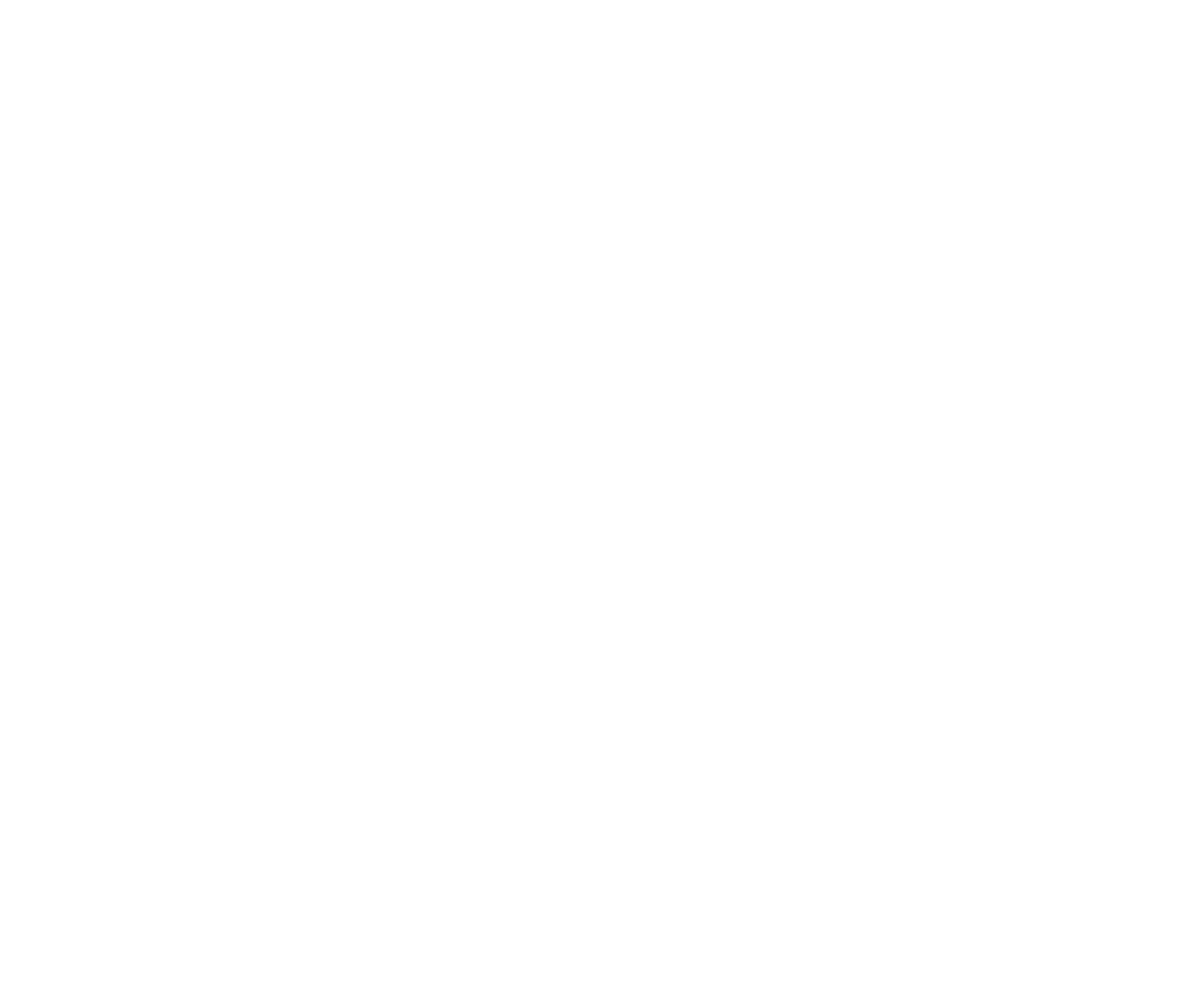
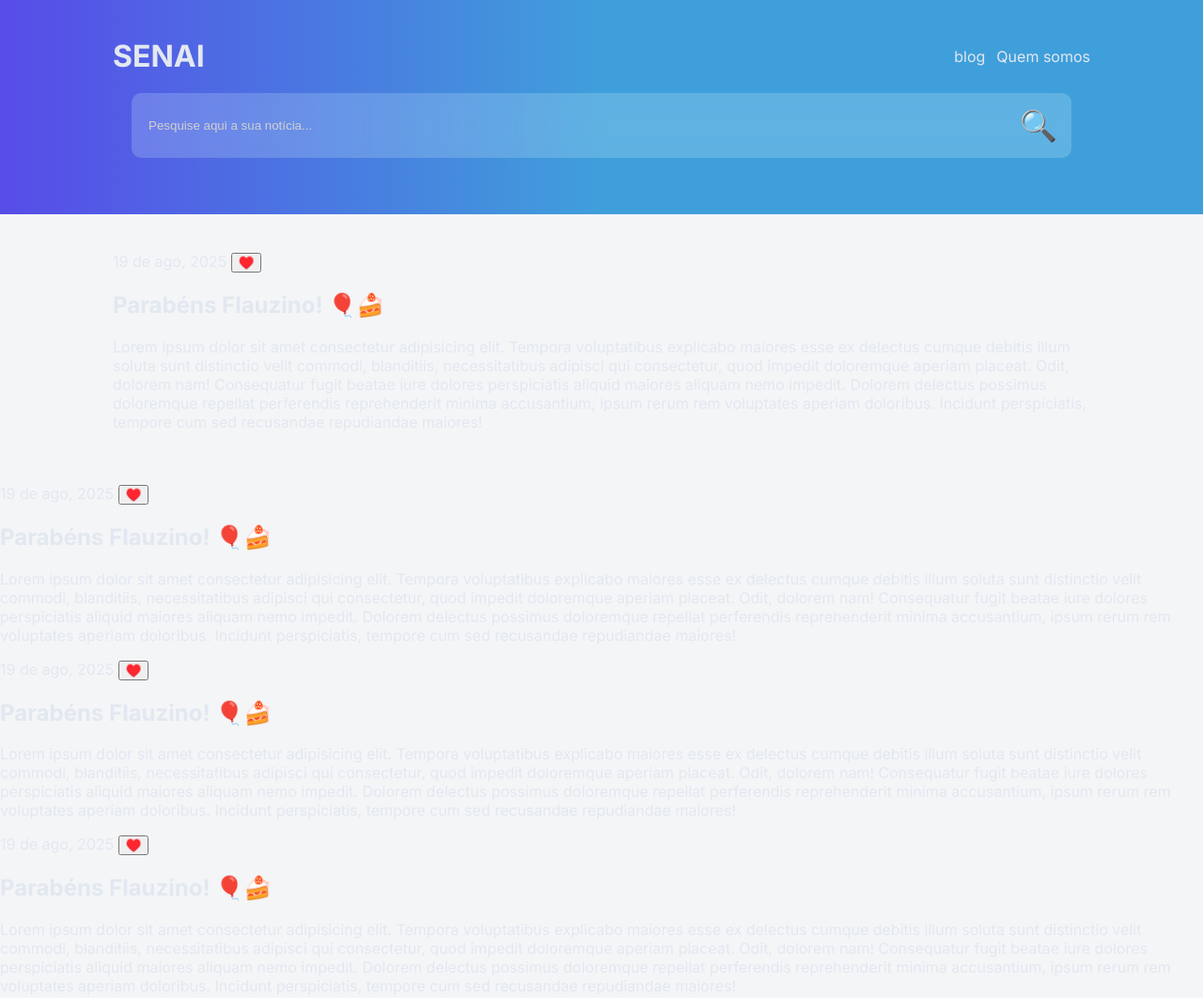
Before and after one commit to AnaGalante08/Blog, a plain HTML site: page index.html in a window 1280 px wide. Shown: the whole page at 94% size. Before the commit the page ends 800 px from the top, so only its background shows below. Drawn offline with Linux system fonts and the light colour scheme.

Commit message:
Projeto estilizado

```diff
--- a/index.html
+++ b/index.html
@@ -4,8 +4,103 @@
     <meta charset="UTF-8">
     <meta name="viewport" content="width=device-width, initial-scale=1.0">
     <title>Blog SENAI</title>
+    <link rel="stylesheet" href="style.css">
+    <link rel="preconnect" href="https://fonts.googleapis.com">
+<link rel="preconnect" href="https://fonts.gstatic.com" crossorigin>
+<link href="https://fonts.googleapis.com/css2?family=Inter:ital,opsz,wght@0,14..32,100..900;1,14..32,100..900&family=Montserrat:ital,wght@0,100..900;1,100..900&family=Poppins:ital,wght@0,100;0,200;0,300;0,400;0,500;0,600;0,700;0,800;0,900;1,100;1,200;1,300;1,400;1,500;1,600;1,700;1,800;1,900&family=Raleway:ital,wght@0,100..900;1,100..900&family=Roboto:ital,wght@0,100..900;1,100..900&display=swap" rel="stylesheet">
+
 </head>
 <body>
+    <header>
+        <div class="header-content">
+        <h1>SENAI</h1>
+
+        <nav>
+            <ul>
+               <li><a href="#">blog</a></li>
+               <li><a href="#">Quem somos</a></li>
+            </ul>
+        </nav>
+</div>
+        <div class="search-bar">
+            <input type="text" placeholder="Pesquise aqui a sua notícia...">
+            <span class="search-icon">🔍</span>
+        </div>
+    </header>
+
+    <main>
+    <!--Aqui começa  a seção principal do nosso site-->
+        <section class="articles">
+            <!--Aqui ficarão todos os cards de noticias-->
+            <article class="article-card">
+                <div class="article-header">
+                    <span class="date">19 de ago, 2025</span>
+                    <button class="likebutton">♥️</button>
+                </div>
+                <a href="noticias.html">
+<h2 class="article-title">Parabéns Flauzino! 🎈🍰</h2>
+                </a>
+
+                <p class="article-content">Lorem ipsum dolor sit amet consectetur adipisicing elit. Tempora voluptatibus explicabo maiores esse ex delectus cumque debitis illum soluta sunt distinctio velit commodi, blanditiis, necessitatibus adipisci qui consectetur, quod impedit doloremque aperiam placeat. Odit, dolorem nam! Consequatur fugit beatae iure dolores perspiciatis aliquid maiores aliquam nemo impedit. Dolorem delectus possimus doloremque repellat perferendis reprehenderit minima accusantium, ipsum rerum rem voluptates aperiam doloribus. Incidunt perspiciatis, tempore cum sed recusandae repudiandae maiores!</p>
+
+
+            </article>
+
+        </section>
+        <section class="articles2">
+            <!--Aqui ficarão todos os cards de noticias-->
+            <article class="article-card">
+                <div class="article-header">
+                    <span class="date">19 de ago, 2025</span>
+                    <button class="likebutton">♥️</button>
+                </div>
+                <a href="noticias.html">
+<h2 class="article-title">Parabéns Flauzino! 🎈🍰</h2>
+                </a>
+
+                <p class="article-content">Lorem ipsum dolor sit amet consectetur adipisicing elit. Tempora voluptatibus explicabo maiores esse ex delectus cumque debitis illum soluta sunt distinctio velit commodi, blanditiis, necessitatibus adipisci qui consectetur, quod impedit doloremque aperiam placeat. Odit, dolorem nam! Consequatur fugit beatae iure dolores perspiciatis aliquid maiores aliquam nemo impedit. Dolorem delectus possimus doloremque repellat perferendis reprehenderit minima accusantium, ipsum rerum rem voluptates aperiam doloribus. Incidunt perspiciatis, tempore cum sed recusandae repudiandae maiores!</p>
+
+
+            </article>
+
+        </section>
+
+        <section class="articles3">
+            <!--Aqui ficarão todos os cards de noticias-->
+            <article class="article-card">
+                <div class="article-header">
+                    <span class="date">19 de ago, 2025</span>
+                    <button class="likebutton">♥️</button>
+                </div>
+                <a href="noticias.html">
+<h2 class="article-title">Parabéns Flauzino! 🎈🍰</h2>
+                </a>
+
+                <p class="article-content">Lorem ipsum dolor sit amet consectetur adipisicing elit. Tempora voluptatibus explicabo maiores esse ex delectus cumque debitis illum soluta sunt distinctio velit commodi, blanditiis, necessitatibus adipisci qui consectetur, quod impedit doloremque aperiam placeat. Odit, dolorem nam! Consequatur fugit beatae iure dolores perspiciatis aliquid maiores aliquam nemo impedit. Dolorem delectus possimus doloremque repellat perferendis reprehenderit minima accusantium, ipsum rerum rem voluptates aperiam doloribus. Incidunt perspiciatis, tempore cum sed recusandae repudiandae maiores!</p>
+
+
+            </article>
+
+        </section>
+
+        <section class="articles4">
+            <!--Aqui ficarão todos os cards de noticias-->
+            <article class="article-card">
+                <div class="article-header">
+                    <span class="date">19 de ago, 2025</span>
+                    <button class="likebutton">♥️</button>
+                </div>
+                <a href="noticias.html">
+<h2 class="article-title">Parabéns Flauzino! 🎈🍰</h2>
+                </a>
+
+                <p class="article-content">Lorem ipsum dolor sit amet consectetur adipisicing elit. Tempora voluptatibus explicabo maiores esse ex delectus cumque debitis illum soluta sunt distinctio velit commodi, blanditiis, necessitatibus adipisci qui consectetur, quod impedit doloremque aperiam placeat. Odit, dolorem nam! Consequatur fugit beatae iure dolores perspiciatis aliquid maiores aliquam nemo impedit. Dolorem delectus possimus doloremque repellat perferendis reprehenderit minima accusantium, ipsum rerum rem voluptates aperiam doloribus. Incidunt perspiciatis, tempore cum sed recusandae repudiandae maiores!</p>
+
+
+            </article>
+
+        </section>
+    </main>
 
 </body>
 </html>
--- a/style.css
+++ b/style.css
@@ -0,0 +1,81 @@
+
+*{
+    box-sizing: border-box;
+}
+body{
+    background-color: #f4f5f7;
+    color: #e2e8f0;
+    font-family:"Inter", sans-serif;
+    margin: 0;
+    padding: 0;
+}
+/*Vamos estilizar os links agora...*/
+a{
+    color: inherit;
+text-decoration: none;
+
+}
+ul{
+    list-style: none;
+    padding: 0;
+    margin: 0;
+}
+/*Vamos incluir o gradiente no header*/
+header{
+    background: linear-gradient(90deg,rgba(87, 76, 232, 1) 0%, rgba(63, 159, 219, 1) 50%);
+    padding: 40px 120px;
+
+
+}
+.header-content{
+    display: flex;
+    justify-content: space-between;
+    align-items: center;
+}
+
+h1{
+    font-size: 2em;
+    margin: 0;
+
+}
+
+header nav ul{
+    display: flex;
+    gap: 12px;
+
+}
+.search-bar{
+    display: flex;
+    align-items: center;
+    margin: 20px;
+    padding: 10px;
+border-radius: 10px;
+background-color: rgba(225, 255, 255, 0.2);
+backdrop-filter: blur(10px);
+color: #0a111e;
+}
+
+.search-bar input{
+    background-color: transparent;
+    border: none;
+    width: 95%;
+    color: white;
+    padding: 8px;
+}
+.search-bar input::placeholder{
+    color: #d1d1d1;
+}
+.search-bar .search-icon{
+font-size: 2em;
+padding: 5px;
+color: #a0aec0;
+
+}
+
+.articles{
+display: flex;
+padding: 40px 120px;
+padding-left: 120px;
+gap: 40px;
+flex-wrap:wrap;
+}
```
